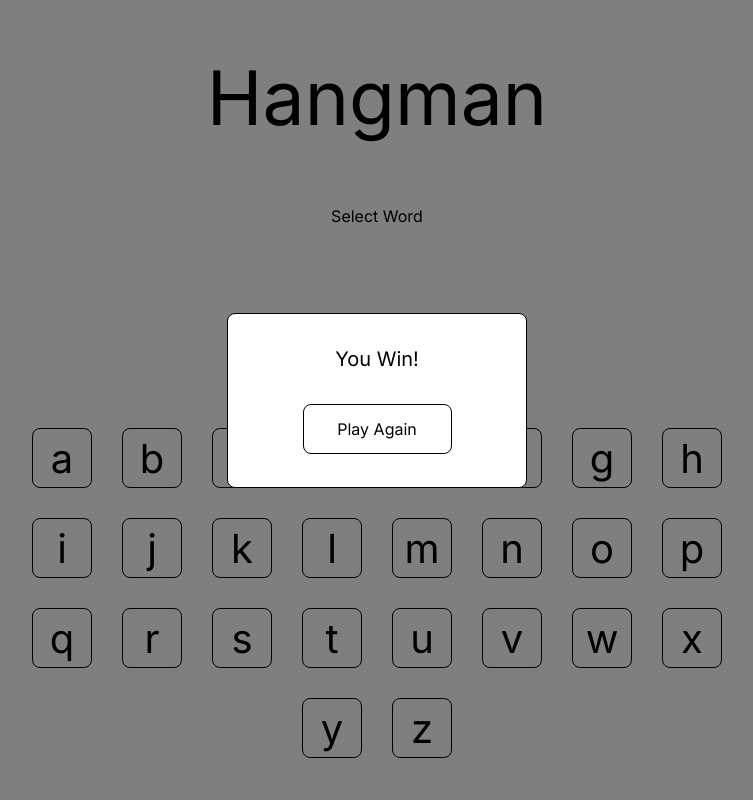
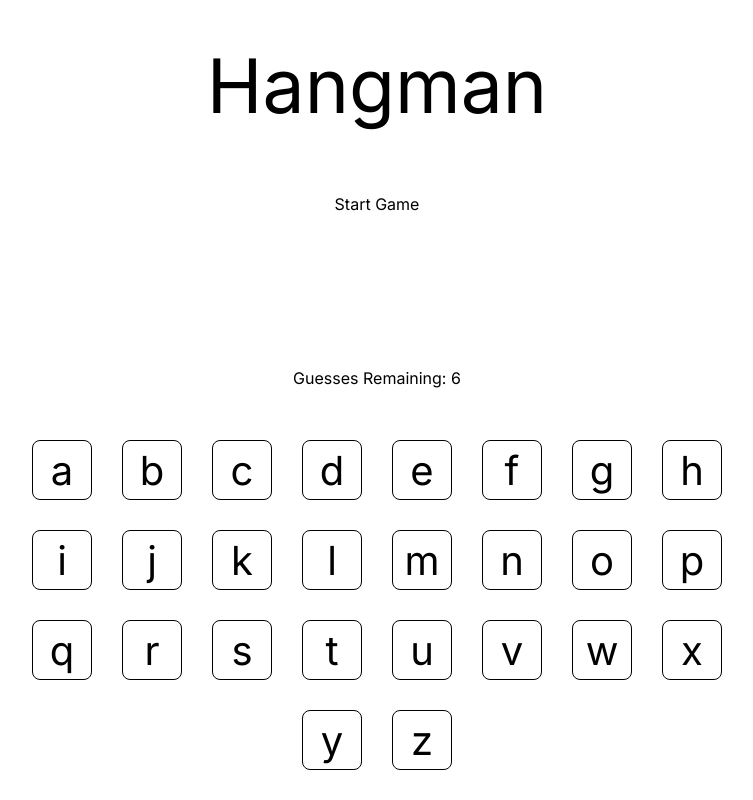
Before and after one commit to rohanvan123/hangman, a Next.js app: page / in a window 1280 px wide. Shown: the whole page, without its empty margins (263-1016 px from the left). Built offline with nearby package versions, Linux system fonts and the light colour scheme.

Commit message:
Finish basic proptype of game, it functionally works

```diff
--- a/components/Game.tsx
+++ b/components/Game.tsx
@@ -9,6 +9,7 @@ interface GameProps {
 const alphabet = "abcdefghijklmnopqrstuvwxyz".split("");
 
 const Game: FC<GameProps> = ({ words }) => {
+  const [disableAll, setDisableAll] = useState(true);
   const [word, setWord] = useState("");
   const [letterStates, setLetterStates] = useState<boolean[]>([]);
   const [alphabetStates, setAlphabetStates] = useState<boolean[]>([]);
@@ -65,32 +66,34 @@ const Game: FC<GameProps> = ({ words }) => {
   };
 
   const resetGame = () => {
+    setDisableAll(false);
     setShowPopup(false);
-    setWin(false)
+    setWin(false);
     selectWord();
-  }
+  };
 
   useEffect(() => {
+    if (!disableAll) {
       if (tryCount >= 6) {
-      setShowPopup(true)
+        setShowPopup(true);
       } else {
         var completed = true;
         for (let i = 0; i < letterStates.length; i++) {
           if (letterStates[i] == false) {
-          completed = false
+            completed = false;
           }
         }
 
         if (completed) {
-        setWin(true)
-        setShowPopup(true)
+          setWin(true);
+          setShowPopup(true);
         }
       }
+    }
+  }, [tryCount, letterStates, disableAll]);
 
-  }, [tryCount, letterStates]);
-
-  console.log(win)
-  console.log(tryCount)
+  console.log(win);
+  console.log(tryCount);
   // Render the word and letter buttons
   const renderWord = () => {
     return word.split("").map((letter, index) => (
@@ -108,22 +111,49 @@ const Game: FC<GameProps> = ({ words }) => {
   };
 
   return (
-    <div className={`h-screen w-screen flex flex-col justify-center items-center ${showPopup ? "bg-[rgba(0,0,0,.5)]" : ''}`}>
+    <div
+      className={`h-screen w-screen flex flex-col justify-center items-center ${
+        showPopup ? "bg-[rgba(0,0,0,.5)]" : ""
+      }`}
+    >
       <div className="text-center text-[75px]">Hangman</div>
-      {showPopup && <div className="w-[300px] h-[175px] border-black border-[1px] rounded-[8px] absolute z-50 bg-white flex flex-col text-center gap-[30px] items-center">
-        {win ? <div className="mt-[30px] text-[20px]">You Win!</div> : <div><div className="mt-[30px] text-[20px]">You Lose!</div></div>}
-        <button onClick={resetGame} className="border-black border-[1px] w-[50%] h-[50px] rounded-[8px] hover:bg-blue-500 hover:text-white">Play Again</button>
-      </div>}
+      {showPopup && (
+        <div className="w-[300px] h-[175px] border-black border-[1px] rounded-[8px] absolute z-50 bg-white flex flex-col text-center gap-[30px] items-center">
+          {win ? (
+            <div className="mt-[30px] text-[20px]">You Win!</div>
+          ) : (
+            <div>
+              <div className="mt-[30px] text-[20px]">You Lose!</div>
+              <div>The correct word was: {word}</div>
+            </div>
+          )}
+          <button
+            onClick={resetGame}
+            className="border-black border-[1px] w-[50%] h-[50px] rounded-[8px] hover:bg-blue-500 hover:text-white"
+          >
+            Play Again
+          </button>
+        </div>
+      )}
       <div className="flex flex-col">
+        {disableAll ? (
+          <button onClick={resetGame} className="mt-[50px]">
+            Start Game
+          </button>
+        ) : (
           <button onClick={selectWord} className="mt-[50px]">
             Select Word
           </button>
+        )}
         <div className="flex flex-row justify-center">
           <div className="mt-[100px] flex flex-row text-[30px] gap-[30px]">
             {renderWord()}
           </div>
         </div>
-        <div className="w-[60%] flex flex-row flex-wrap text-[40px] gap-[30px] justify-center mt-[100px] m-auto">
+        <div className="text-center mt-[50px]">
+          Guesses Remaining: {6 - tryCount}
+        </div>
+        <div className="w-[60%] flex flex-row flex-wrap text-[40px] gap-[30px] justify-center mt-[50px] m-auto">
           {alphabet.map((letter, index) => (
             <button
               key={index}
```
Lines whose indentation alone changed are shown as unchanged.
